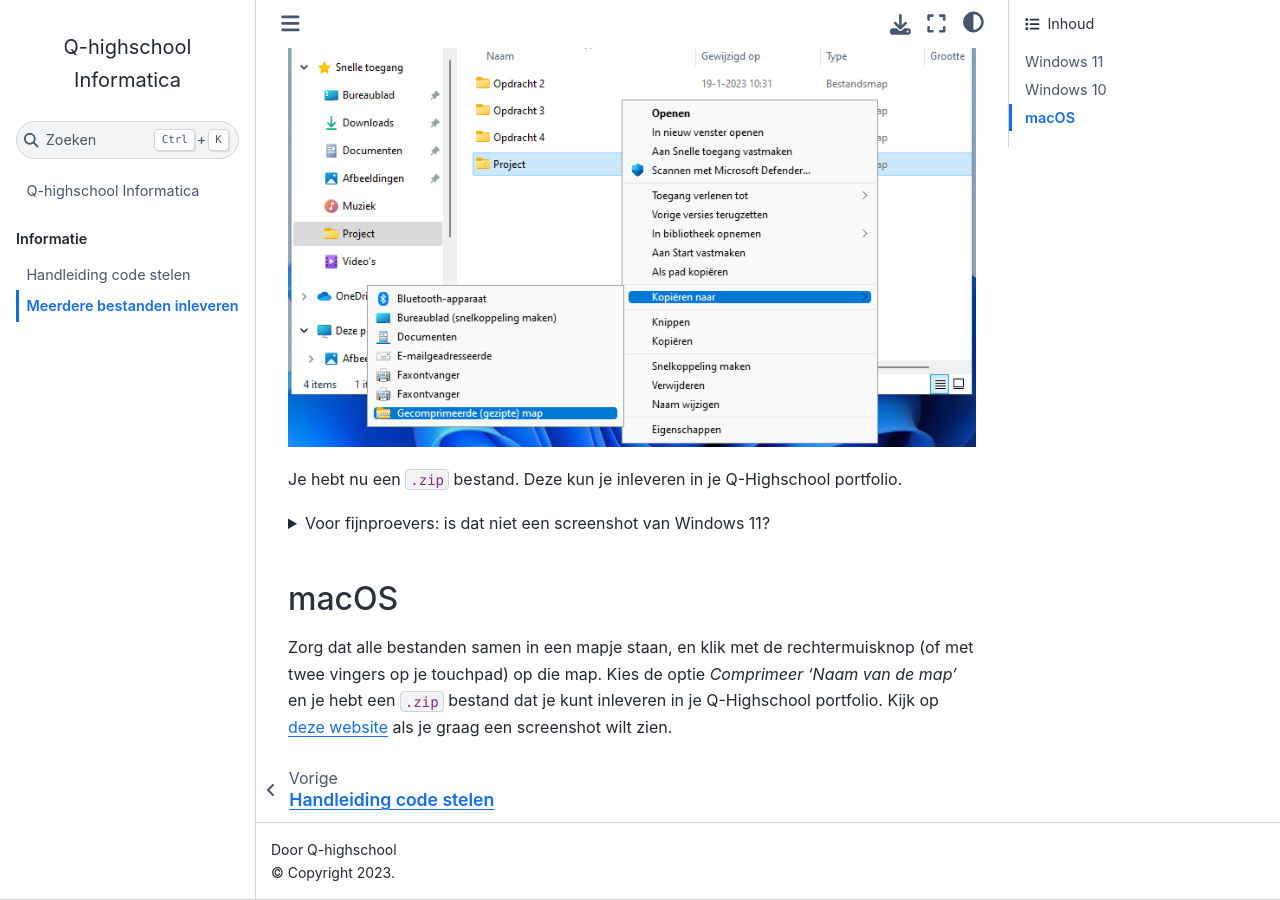
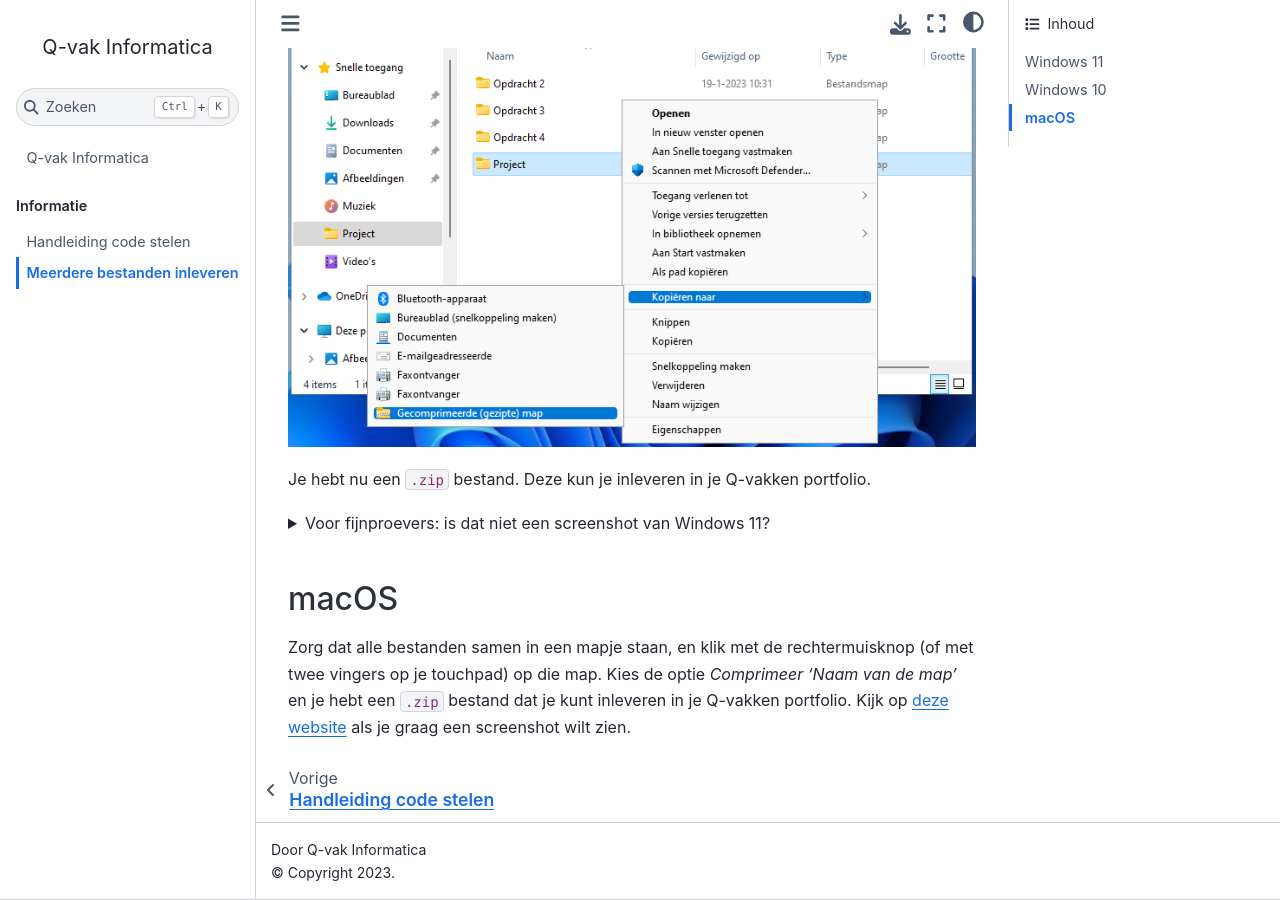
Before and after one commit to qhinf/syllabi, a Jupyter Book: the page built from content/informatie/meerdere-bestanden-inleveren.md, in a window 1280 px wide and 900 px high, scrolled down 1935 px. Built offline with Jupyter Book 1.0.4 settings and Sphinx 7.4.7 and the Sphinx Book theme 1.1.4, drawn with Linux system fonts in a browser that asks for light colours; some of the changed text lies outside the part shown.

Commit message:
Zoek/vervang Q-highschool

````diff
--- a/build.py
+++ b/build.py
@@ -65,7 +65,7 @@
 
     new_config = merge({}, config_base, config)
 
-    new_config["author"] = "Q-highschool + " + ", ".join(authors)
+    new_config["author"] = "Q-vak Informatica + " + ", ".join(authors)
     new_config["copyright"] = str(copyright_year)
 
     if not "sphinx" in new_config: new_config["sphinx"] = {}
@@ -174,6 +174,7 @@
 
             if suffix is not None:
                 new_ref_config["title"] = ref_config["title"] + f" ({suffix.capitalize()})"
+            new_ref_config["author"] = "Q-vak Informatica + " + ", ".join(authors)
             new_ref_config["copyright"] = str(copyright_year)
 
             if not "sphinx" in new_ref_config: new_ref_config["sphinx"] = {}
--- a/content/_config.yml
+++ b/content/_config.yml
@@ -1,11 +1,11 @@
 # Boek configuratie
 # https://jupyterbook.org/customize/config.html
 
-title: Q-highschool Informatica
+title: Q-vak Informatica
 
 # Auteur is verplicht, maar wordt voor de syllabus site automatisch aangepast op
 # basis van de commitgeschiedenis.
-author: Q-highschool
+author: Q-vak Informatica
 
 # Standaard worden alleen bestanden die in _toc.yml genoemd worden "gecompileerd"
 only_build_toc_files: true
--- a/content/index.md
+++ b/content/index.md
@@ -1,4 +1,4 @@
-# Q-highschool Informatica
+# Q-vak Informatica
 
 ```{tableofcontents}
 ```
--- a/content/informatie/meerdere-bestanden-inleveren.md
+++ b/content/informatie/meerdere-bestanden-inleveren.md
@@ -1,6 +1,6 @@
 # Meerdere bestanden inleveren
 
-In je [Q-Highschool portfolio](https://app.q-highschool.nl) kun je per module maar één bestand inleveren. Bij informatica heb je vaak meerdere bestanden, bijvoorbeeld omdat je jouw code over meerdere bestanden hebt verdeeld, of omdat je bijvoorbeeld een eindproduct en een verslag in moet leveren. Om dat toch in te kunnen leveren, kun je de bestanden samenvoegen in een `.zip` bestand. Zie hieronder een uitleg voor jouw besturingssysteem.
+In je [Q-vakken portfolio](https://app.q-highschool.nl) kun je per module maar één bestand inleveren. Bij informatica heb je vaak meerdere bestanden, bijvoorbeeld omdat je jouw code over meerdere bestanden hebt verdeeld, of omdat je bijvoorbeeld een eindproduct en een verslag in moet leveren. Om dat toch in te kunnen leveren, kun je de bestanden samenvoegen in een `.zip` bestand. Zie hieronder een uitleg voor jouw besturingssysteem.
 
 ## Windows 11
 1. Zorg dat alle bestanden die je in wilt leveren samen in een mapje staan.
@@ -11,7 +11,7 @@
 
    ![Het rechtermuisknop-menu nadat in de verkenner op het mapje is geklikt. De optie Comprimeren naar ZIP-bestand is geselecteerd.](assets/meerdere-bestanden-inleveren/win11-contextmenu.png)
 
-3. Er staat nu een `.zip` bestand in de map. Deze kun je inleveren in je Q-Highschool portfolio.
+3. Er staat nu een `.zip` bestand in de map. Deze kun je inleveren in je Q-vakken portfolio.
 
    ![Hetzelfde verkennerscherm als in de vorige afbeelding, met nu een nieuw bestand Project.zip](assets/meerdere-bestanden-inleveren/win11-zip.png)
 
@@ -21,7 +21,7 @@
 
  ![Het rechtermuisknop-menu van Windows 10, nadat in de verkenner op het mapje is geklikt. De optie Kopiëren naar > Gecomprimeerde (gezipte) map is geselecteerd.](assets/meerdere-bestanden-inleveren/win10-contextmenu.png)
 
-Je hebt nu een `.zip` bestand. Deze kun je inleveren in je Q-Highschool portfolio.
+Je hebt nu een `.zip` bestand. Deze kun je inleveren in je Q-vakken portfolio.
 
 <details>
     <summary>Voor fijnproevers: is dat niet een screenshot van Windows 11?</summary>
@@ -30,4 +30,4 @@
 
 ## macOS
 
-Zorg dat alle bestanden samen in een mapje staan, en klik met de rechtermuisknop (of met twee vingers op je touchpad) op die map. Kies de optie *Comprimeer 'Naam van de map'* en je hebt een `.zip` bestand dat je kunt inleveren in je Q-Highschool portfolio. Kijk op [deze website](https://www.iculture.nl/tips/zip-bestanden-comprimeren-mac/) als je graag een screenshot wilt zien.
+Zorg dat alle bestanden samen in een mapje staan, en klik met de rechtermuisknop (of met twee vingers op je touchpad) op die map. Kies de optie *Comprimeer 'Naam van de map'* en je hebt een `.zip` bestand dat je kunt inleveren in je Q-vakken portfolio. Kijk op [deze website](https://www.iculture.nl/tips/zip-bestanden-comprimeren-mac/) als je graag een screenshot wilt zien.
````
